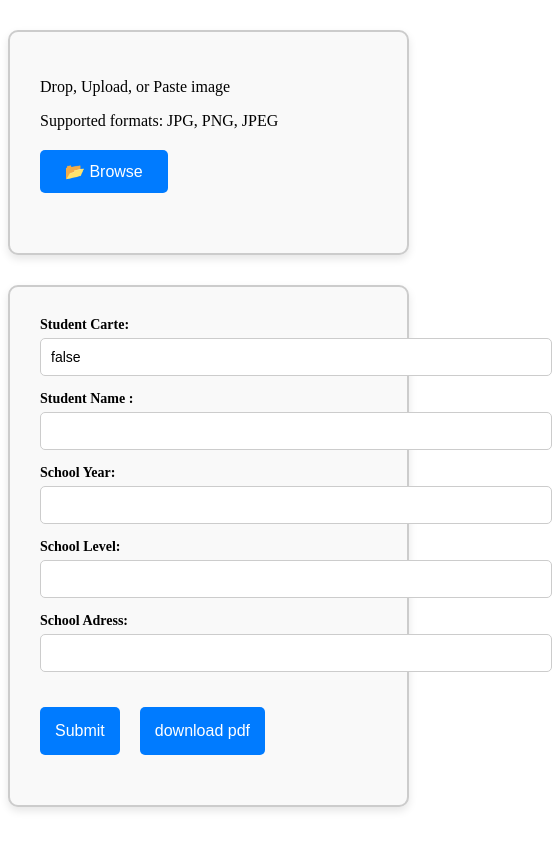
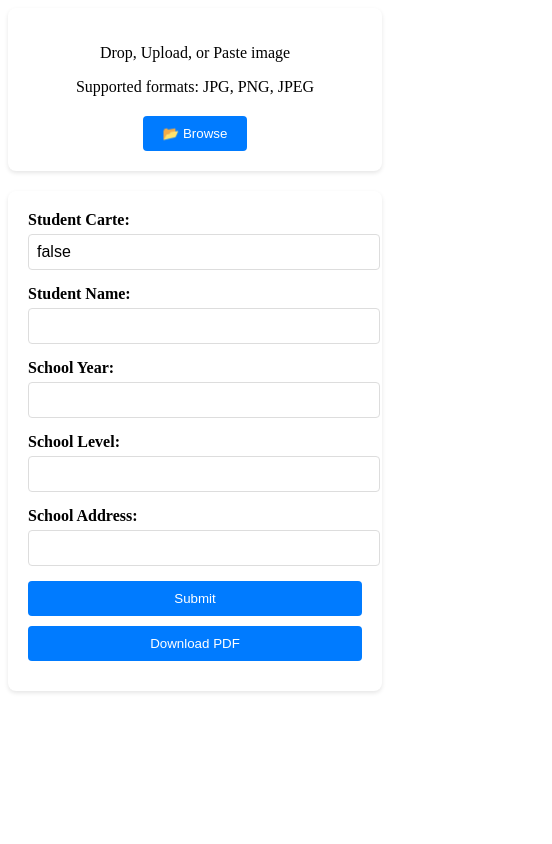
Before and after one commit to OCR-IDSCANNER/front-ocr, an Angular app: page /upload in a window 390 px wide. Shown: the whole page, 552 px wide, since content can reach past the window. Built offline with nearby package versions, Linux system fonts and the light colour scheme.

Commit message:
Optimisation des interfaces

```diff
--- a/src/app/components/file-upload/file-upload.component.css
+++ b/src/app/components/file-upload/file-upload.component.css
@@ -1,105 +1,80 @@
 .upload-container {
   display: flex;
-  justify-content: space-between;
-  align-items: flex-start;
-  padding: 30px; /* Ajoute plus d'espace interne */
-  border: 2px solid #ccc; /* Bordure plus épaisse */
-  border-radius: 10px; /* Coins légèrement arrondis */
-  width: 90%; /* Augmente la largeur du conteneur */
-  max-width: 1200px; /* Limite la largeur maximale */
-  margin: 30px auto; /* Centrer le conteneur sur la page */
-  box-shadow: 0 4px 8px rgba(0, 0, 0, 0.1); /* Effet d'ombre pour une meilleure visibilité */
-  background-color: #f9f9f9; /* Couleur de fond douce */
+  flex-wrap: wrap;
+  gap: 20px;
+  padding: 20px;
+  background: #fff;
+  border-radius: 8px;
+  box-shadow: 0 2px 4px rgba(0,0,0,0.1);
 }
 
-.upload-left {
+.upload-left, .upload-right {
   flex: 1;
-  margin-right: 20px;
+  min-width: 300px;
 }
 
 .upload-header {
-  font-size: 16px; /* Texte plus grand */
+  text-align: center;
   margin-bottom: 20px;
 }
 
 .upload-actions {
-  margin-bottom: 30px;
+  display: flex;
+  justify-content: center;
 }
 
 .browse-button {
-  padding: 12px 25px; /* Bouton plus grand */
-  background-color: #007bff;
+  padding: 10px 20px;
+  background: #007bff;
   color: white;
   border: none;
-  border-radius: 5px;
-  font-size: 16px; /* Taille du texte plus grande */
+  border-radius: 4px;
   cursor: pointer;
+  transition: background 0.3s;
 }
 
 .browse-button:hover {
-  background-color: #0056b3;
-}
-
-.upload-right {
-  flex: 1;
-  text-align: center;
-  padding: 20px;
-  border-left: 2px solid #ddd; /* Bordure gauche plus visible */
+  background: #0056b3;
 }
 
 .preview-image {
-  max-width: 100%; /* Utilise toute la largeur disponible */
-  max-height: 400px; /* Limite la hauteur de l'image */
-  border: 2px solid #ddd; /* Bordure autour de l'image */
-  border-radius: 10px; /* Coins arrondis pour l'image */
-  margin-bottom: 20px;
+  max-width: 100%;
+  height: auto;
+  border-radius: 4px;
+  margin: 10px 0;
 }
 
 .button-group {
   display: flex;
-  justify-content: center;
-  gap: 20px; /* Espacement entre les boutons */
+  gap: 10px;
+  margin-top: 10px;
 }
 
-.button-group button {
-  padding: 12px 20px;
-  font-size: 16px;
+.submit-button, .clear-button {
+  padding: 8px 16px;
   border: none;
-  border-radius: 5px;
-  color: white;
+  border-radius: 4px;
   cursor: pointer;
+  transition: background 0.3s;
 }
 
 .submit-button {
-  background-color: #28a745;
-}
-
-.submit-button:hover {
-  background-color: #218838;
+  background: #28a745;
+  color: white;
 }
 
 .clear-button {
-  background-color: #dc3545;
+  background: #dc3545;
+  color: white;
 }
 
-.clear-button:hover {
-  background-color: #c82333;
-}
-
-/* Styles for the form */
 .form-container {
-  display: flex; /* Enables flexbox */
-  justify-content: left; /* Centers the form horizontally */
-  align-items: left; /* Centers the form vertically */
-  padding: 30px; /* Ajoute plus d'espace interne */
-  border: 2px solid #ccc; /* Bordure plus épaisse */
-  border-radius: 10px; /* Coins légèrement arrondis */
-  width: 90%; /* Augmente la largeur du conteneur */
-  max-width: 1200px; /* Limite la largeur maximale */
-  margin: 30px auto; /* Centrer le conteneur sur la page */
-  box-shadow: 0 4px 8px rgba(0, 0, 0, 0.1); /* Effet d'ombre pour une meilleure visibilité */
-  background-color: #f9f9f9;
-
+  max-width: 800px;
+  margin: 20px auto;
+  padding: 20px;
+  background: #fff;
+  border-radius: 8px;
+  box-shadow: 0 2px 4px rgba(0,0,0,0.1);
 }
 
 .form-group {
@@ -108,40 +83,49 @@
 
 .form-group label {
   display: block;
-  font-size: 14px;
+  margin-bottom: 5px;
   font-weight: bold;
-  margin-bottom: 5px;
 }
 
 .form-group input {
-  width: 200%; /* Default full width for responsiveness */
-  max-width: 700px; /* Limit the input field width */
-  padding: 10px;
-  font-size: 14px;
-  border: 1px solid #ccc;
-  border-radius: 5px;
-}
-
-.form-group input:focus {
-  border-color: #007bff;
-  outline: none;
-  box-shadow: 0 0 5px rgba(0, 123, 255, 0.5);
+  width: 100%;
+  padding: 8px;
+  border: 1px solid #ddd;
+  border-radius: 4px;
+  font-size: 16px;
 }
 
 .form-submit-button {
-  width: auto; /* Makes the button width dynamic */
-  max-width: 300px; /* Matches the input fields' width */
-  margin: 20px; /* Adds spacing above the button */
-  padding: 15px;
-  margin-left: auto; /* Centers the button horizontally */
-  font-size: 16px;
-  background-color: #007bff;
+  background: #007bff;
   color: white;
+  padding: 10px 20px;
   border: none;
-  border-radius: 5px;
+  border-radius: 4px;
   cursor: pointer;
+  margin-right: 10px;
+  transition: background 0.3s;
 }
 
 .form-submit-button:hover {
-  background-color: #0056b3;
+  background: #0056b3;
 }
+
+/* Media Queries for Responsiveness */
+@media (max-width: 768px) {
+  .upload-container {
+    flex-direction: column;
+  }
+
+  .upload-left, .upload-right {
+    width: 100%;
+  }
+
+  .button-group {
+    flex-direction: column;
+  }
+
+  .form-submit-button {
+    width: 100%;
+    margin-bottom: 10px;
+  }
+}
--- a/src/app/components/file-upload/file-upload.component.html
+++ b/src/app/components/file-upload/file-upload.component.html
@@ -1,10 +1,4 @@
-<div
-  class="upload-container"
-  (dragover)="onDragOver($event)"
-  (dragleave)="onDragLeave($event)"
-  (drop)="onDrop($event)"
-  (paste)="onPaste($event)"
->
+<div class="upload-container">
   <div class="upload-left">
     <div class="upload-header">
       <p>Drop, Upload, or Paste image</p>
@@ -12,12 +6,7 @@
     </div>
     <div class="upload-actions">
       <button class="browse-button" (click)="fileInput.click()">📂 Browse</button>
-      <input
-        type="file"
-        #fileInput
-        (change)="onFileSelect($event)"
-        style="display: none;"
-      />
+      <input type="file" #fileInput (change)="onFileSelect($event)" style="display: none;" />
     </div>
   </div>
 
@@ -32,60 +21,28 @@
 </div>
 
 <div class="form-container">
-  <form (ngSubmit)="onFormSubmit()">
+  <form (ngSubmit)="onSubmit()">
     <div class="form-group">
       <label for="carteType">Student Carte:</label>
-      <input
-        type="text"
-        id="carteType"
-        [(ngModel)]="cardType"
-        name="carteType"
-        required
-      />
+      <input type="text" id="carteType" [(ngModel)]="cardType" name="carteType" required />
     </div>
     <div class="form-group">
-      <label for="studentName">Student Name :</label>
-      <input
-        type="text"
-        id="studentName"
-        [(ngModel)]="studentName"
-        name="studentName"
-        required
-      />
+      <label for="studentName">Student Name:</label>
+      <input type="text" id="studentName" [(ngModel)]="studentName" name="studentName" required />
     </div>
     <div class="form-group">
       <label for="schoolYear">School Year:</label>
-      <input
-        type="text"
-        id="schoolYear"
-        [(ngModel)]="schoolYear"
-        name="schoolYear"
-        required
-      />
+      <input type="text" id="schoolYear" [(ngModel)]="schoolYear" name="schoolYear" required />
     </div>
     <div class="form-group">
       <label for="SchoolLevel">School Level:</label>
-      <input
-        type="text"
-        id="SchoolLevel"
-        [(ngModel)]="studentLevel"
-        name="SchoolLevel"
-        required
-      />
+      <input type="text" id="SchoolLevel" [(ngModel)]="studentLevel" name="SchoolLevel" required />
     </div>
     <div class="form-group">
-      <label for="SchoolAdress">School Adress:</label>
-      <input
-        type="text"
-        [(ngModel)]="schoolAdress"
-        id="SchoolAdress"
-        name="SchoolAdress"
-        required
-      />
+      <label for="SchoolAdress">School Address:</label>
+      <input type="text" id="SchoolAdress" [(ngModel)]="schoolAdress" name="SchoolAdress" required />
     </div>
-
     <button type="submit" class="form-submit-button" (click)="onSubmit2()">Submit</button>
-
-    <button type="submit" class="form-submit-button" (click)="generatePDF()">download pdf</button>
+    <button type="button" class="form-submit-button" (click)="generatePDF()">Download PDF</button>
   </form>
 </div>
--- a/src/app/components/signup/signup.component.css
+++ b/src/app/components/signup/signup.component.css
@@ -1,17 +1,17 @@
-/* Container centré */
 .login-container {
   display: flex;
   justify-content: center;
   align-items: center;
-    height: 100vh;
+  min-height: 100vh;
   background: linear-gradient(135deg, #2550b3, #acb6e5);
   font-family: Arial, sans-serif;
+  padding: 1rem;
+  box-sizing: border-box;
 }
 
-  /* Formulaire */
 .login-form {
   background: #fff;
-    padding: 2rem;
+  padding: 1.5rem;
   border-radius: 8px;
   box-shadow: 0 4px 8px rgba(0, 0, 0, 0.1);
   width: 100%;
@@ -19,27 +19,25 @@
   text-align: center;
 }
 
-  /* Titre */
 .login-form h2 {
   margin-bottom: 1.5rem;
   color: #333;
+  font-size: 1.5rem;
 }
 
-  /* Groupes de champs */
 .form-group {
-    margin-bottom: 1.5rem;
+  margin-bottom: 1.25rem;
   text-align: left;
 }
 
-  /* Labels */
 .form-group label {
   display: block;
   margin-bottom: 0.5rem;
   color: #555;
   font-weight: bold;
+  font-size: 0.9rem;
 }
 
-  /* Champs de saisie */
 .form-group input {
   width: 100%;
   padding: 0.75rem;
@@ -49,13 +47,13 @@
   outline: none;
   box-sizing: border-box;
   transition: border 0.3s;
+  -webkit-appearance: none;
 }
 
 .form-group input:focus {
   border-color: #74ebd5;
 }
 
-  /* Bouton */
 button {
   width: 100%;
   padding: 0.75rem;
@@ -67,14 +65,21 @@
   font-weight: bold;
   cursor: pointer;
   transition: background 0.3s;
+  -webkit-tap-highlight-color: transparent;
 }
 
 button:hover {
   background: #5ac0c1;
 }
+
+button:active {
+  transform: scale(0.98);
+}
+
 .signin-redirect {
   text-align: center;
   margin-top: 15px;
+  font-size: 0.9rem;
 }
 
 .signin-redirect a {
@@ -85,3 +90,32 @@
 .signin-redirect a:hover {
   text-decoration: underline;
 }
+
+/* Mobile-specific styles */
+@media screen and (max-width: 480px) {
+  .login-container {
+    padding: 0.5rem;
+  }
+
+  .login-form {
+    padding: 1rem;
+  }
+
+  .login-form h2 {
+    font-size: 1.25rem;
+    margin-bottom: 1rem;
+  }
+
+  .form-group {
+    margin-bottom: 1rem;
+  }
+
+  .form-group input {
+    padding: 0.6rem;
+    font-size: 16px; /* Prevents iOS zoom on focus */
+  }
+
+  button {
+    padding: 0.6rem;
+  }
+}
--- a/src/app/login/login.component.css
+++ b/src/app/login/login.component.css
@@ -1,17 +1,17 @@
-/* Container centré */
 .login-container {
   display: flex;
   justify-content: center;
   align-items: center;
-    height: 100vh;
+  min-height: 100vh;
   background: linear-gradient(135deg, #2550b3, #acb6e5);
   font-family: Arial, sans-serif;
+  padding: 1rem;
+  box-sizing: border-box;
 }
 
-  /* Formulaire */
 .login-form {
   background: #fff;
-    padding: 2rem;
+  padding: 1.5rem;
   border-radius: 8px;
   box-shadow: 0 4px 8px rgba(0, 0, 0, 0.1);
   width: 100%;
@@ -19,27 +19,25 @@
   text-align: center;
 }
 
-  /* Titre */
 .login-form h2 {
   margin-bottom: 1.5rem;
   color: #333;
+  font-size: 1.5rem;
 }
 
-  /* Groupes de champs */
 .form-group {
-    margin-bottom: 1.5rem;
+  margin-bottom: 1.25rem;
   text-align: left;
 }
 
-  /* Labels */
 .form-group label {
   display: block;
   margin-bottom: 0.5rem;
   color: #555;
   font-weight: bold;
+  font-size: 0.9rem;
 }
 
-  /* Champs de saisie */
 .form-group input {
   width: 100%;
   padding: 0.75rem;
@@ -49,13 +47,13 @@
   outline: none;
   box-sizing: border-box;
   transition: border 0.3s;
+  -webkit-appearance: none;
 }
 
 .form-group input:focus {
   border-color: #74ebd5;
 }
 
-  /* Bouton */
 button {
   width: 100%;
   padding: 0.75rem;
@@ -67,8 +65,57 @@
   font-weight: bold;
   cursor: pointer;
   transition: background 0.3s;
+  -webkit-tap-highlight-color: transparent;
 }
 
 button:hover {
   background: #5ac0c1;
 }
+
+button:active {
+  transform: scale(0.98);
+}
+
+.signup-link {
+  text-align: center;
+  margin-top: 15px;
+  font-size: 0.9rem;
+}
+
+.signup-link a {
+  color: #007bff;
+  text-decoration: none;
+}
+
+.signup-link a:hover {
+  text-decoration: underline;
+}
+
+/* Mobile-specific styles */
+@media screen and (max-width: 480px) {
+  .login-container {
+    padding: 0.5rem;
+  }
+
+  .login-form {
+    padding: 1rem;
+  }
+
+  .login-form h2 {
+    font-size: 1.25rem;
+    margin-bottom: 1rem;
+  }
+
+  .form-group {
+    margin-bottom: 1rem;
+  }
+
+  .form-group input {
+    padding: 0.6rem;
+    font-size: 16px; /* Prevents iOS zoom on focus */
+  }
+
+  button {
+    padding: 0.6rem;
+  }
+}
```
Lines whose indentation alone changed are shown as unchanged.
